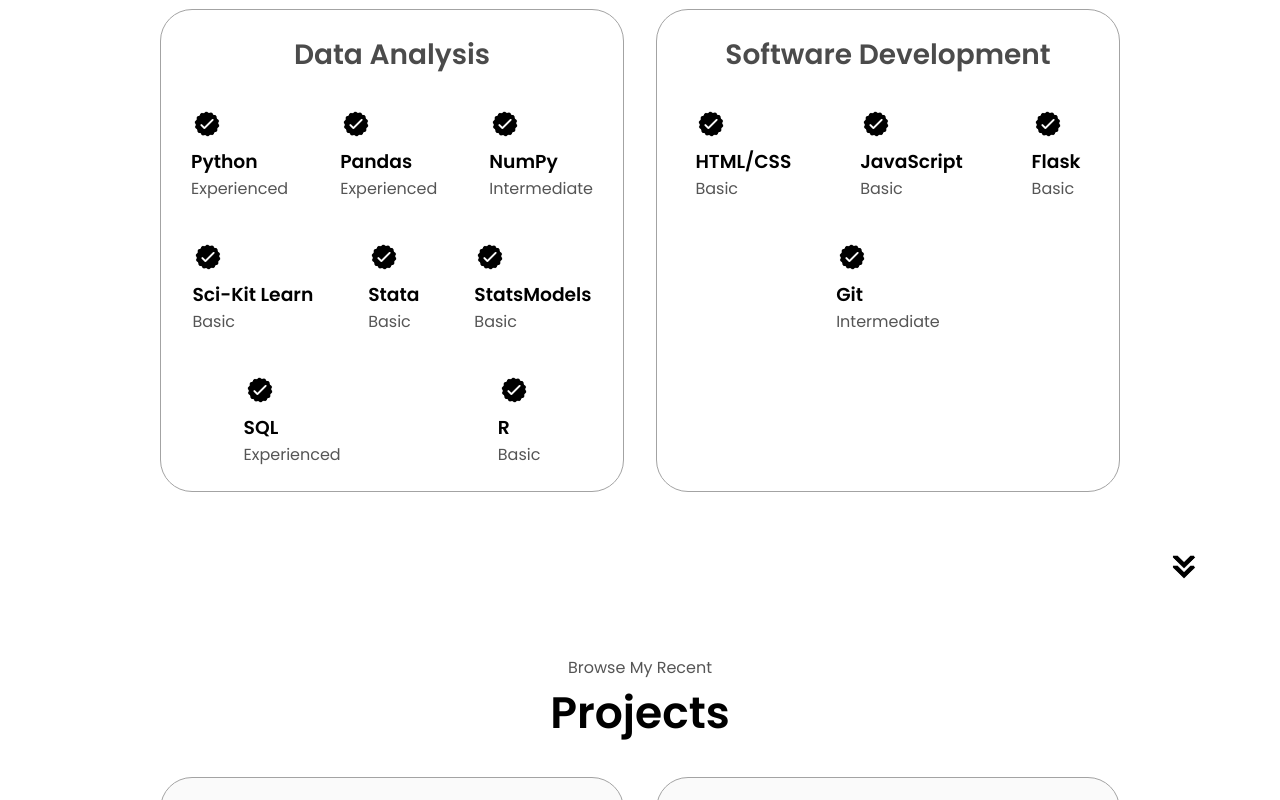
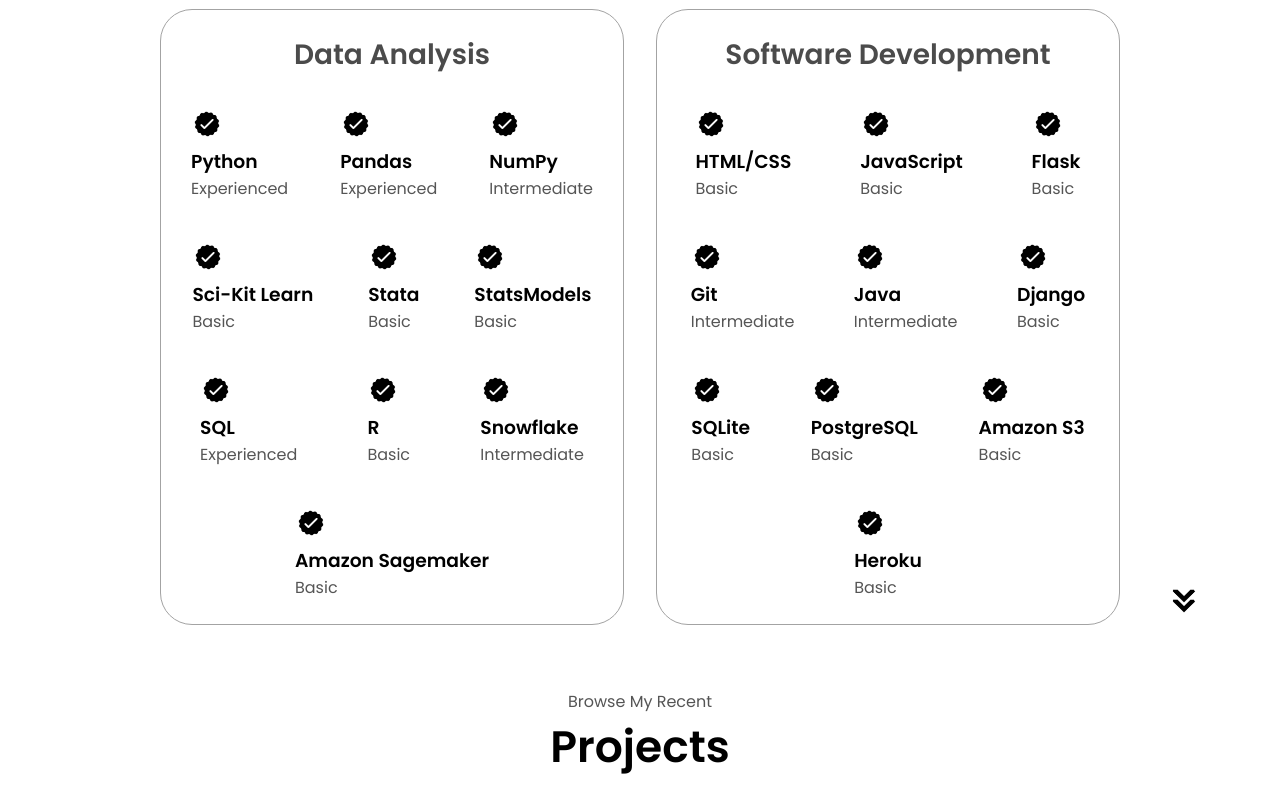
Before and after one commit to gabes19/Personal-Portfolio, a plain HTML site: page index.html in a window 1280 px wide. Shown: the part 1809-2609 px from the top of the page. Drawn offline with Linux system fonts and the light colour scheme.

Commit message:
About me changes and including new data and swe experience

```diff
--- a/index.html
+++ b/index.html
@@ -118,7 +118,7 @@
           </div>
           <div class="text-container">
             <p>
-                I'm a curious engineer eager to work in the intersection between data and software. I'm currently working as a Technical Research Assistant at the UVA Darden School of Business. I will be starting a new role as a Data Analyst Intern at Electronic Arts in May 2024.
+                I'm a curious engineer and analyst eager to work in the intersection between data and software, currently working as a Technical Research Assistant at the UVA Darden School of Business. I've previously interned as a Data Analyst Intern at Electronic Arts and Respawn Entertainment, where I led a project on automated teaming detection in Apex Legends.
             </p>
           </div>
         </div>
@@ -226,6 +226,28 @@
                   <p>Basic</p>
                 </div>
               </article>
+              <article>
+                <img
+                  src="./assets/checkmark.png"
+                  alt="experience icon"
+                  class="icon"
+                />
+                <div>
+                  <h3>Snowflake</h3>
+                  <p>Intermediate</p>
+                </div>
+              </article>
+              <article>
+                <img
+                  src="./assets/checkmark.png"
+                  alt="experience icon"
+                  class="icon"
+                />
+                <div>
+                  <h3>Amazon Sagemaker</h3>
+                  <p>Basic</p>
+                </div>
+              </article>
             </div>
           </div>
           <div class="details-container">
@@ -273,6 +295,72 @@
                 <div>
                   <h3>Git</h3>
                   <p>Intermediate</p>
+                </div>
+              </article>
+              <article>
+                <img
+                  src="./assets/checkmark.png"
+                  alt="experience icon"
+                  class="icon"
+                />
+                <div>
+                  <h3>Java</h3>
+                  <p>Intermediate</p>
+                </div>
+              </article>
+              <article>
+                <img
+                  src="./assets/checkmark.png"
+                  alt="experience icon"
+                  class="icon"
+                />
+                <div>
+                  <h3>Django</h3>
+                  <p>Basic</p>
+                </div>
+              </article>
+              <article>
+                <img
+                  src="./assets/checkmark.png"
+                  alt="experience icon"
+                  class="icon"
+                />
+                <div>
+                  <h3>SQLite</h3>
+                  <p>Basic</p>
+                </div>
+              </article>
+              <article>
+                <img
+                  src="./assets/checkmark.png"
+                  alt="experience icon"
+                  class="icon"
+                />
+                <div>
+                  <h3>PostgreSQL</h3>
+                  <p>Basic</p>
+                </div>
+              </article>
+              <article>
+                <img
+                  src="./assets/checkmark.png"
+                  alt="experience icon"
+                  class="icon"
+                />
+                <div>
+                  <h3>Amazon S3</h3>
+                  <p>Basic</p>
+                </div>
+              </article>
+              <article>
+                <img
+                  src="./assets/checkmark.png"
+                  alt="experience icon"
+                  class="icon"
+                />
+                <div>
+                  <h3>Heroku</h3>
+                  <p>Basic</p>
                 </div>
               </article>
             </div>
```
